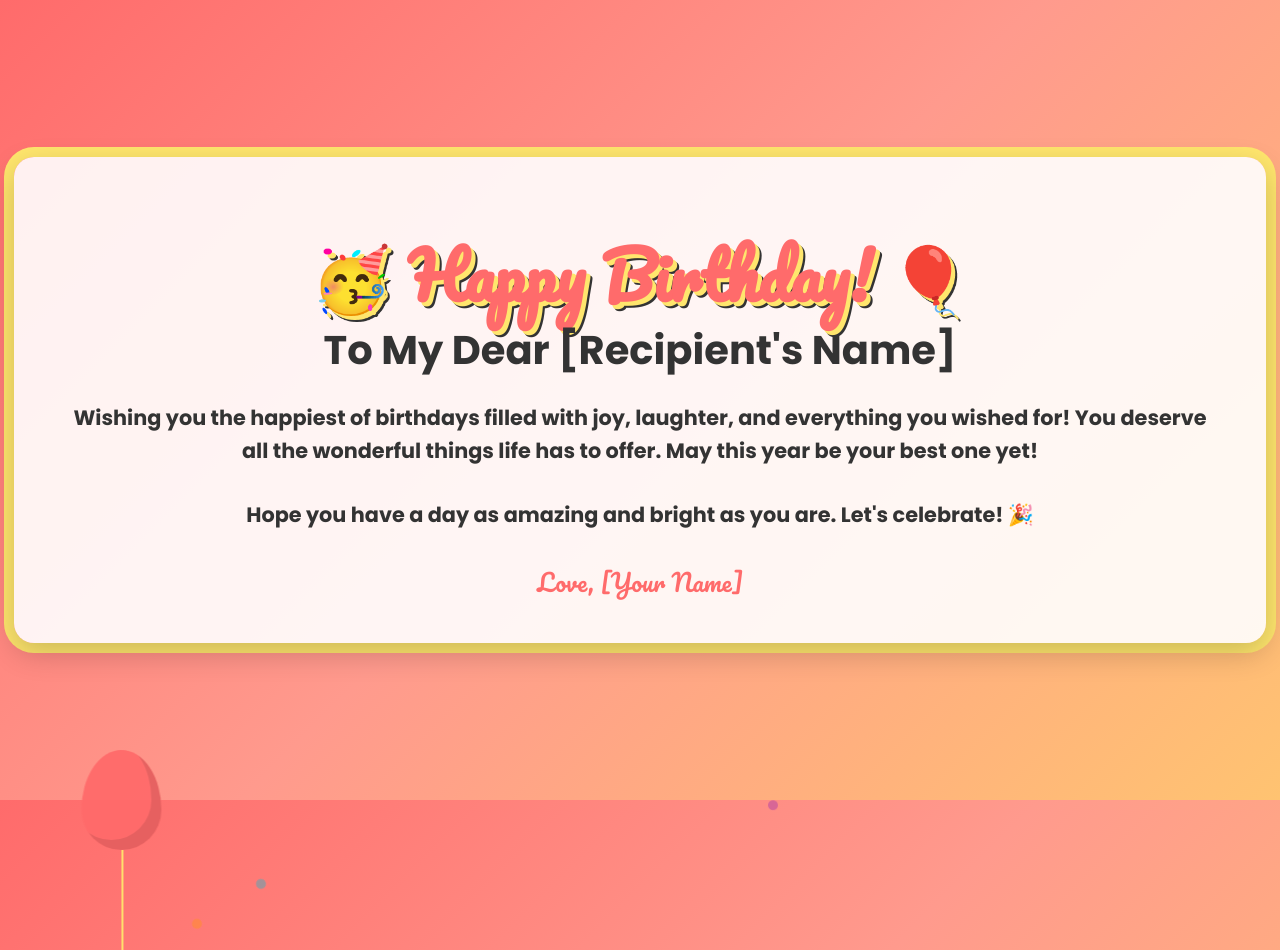
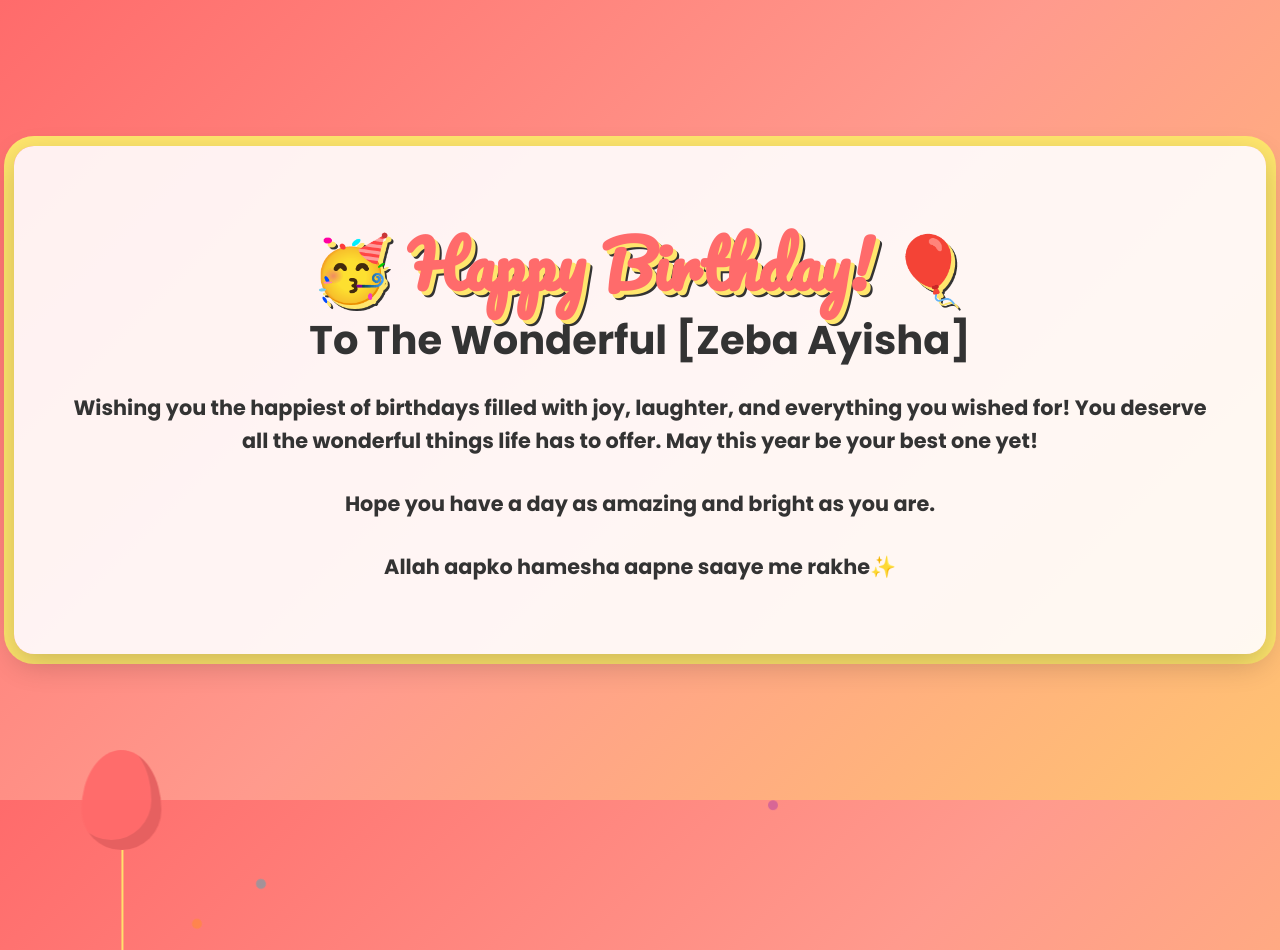
Before and after one commit to zainul-abuddien/Birthday-wishes, a plain HTML site: page index.html in a window 1280 px wide. Shown: the top 950 px of the page. Drawn offline with Linux system fonts and the light colour scheme.

Commit message:
Update birthday message for recipient Zeba Ayisha

```diff
--- a/index.html
+++ b/index.html
@@ -171,7 +171,7 @@
 
     <div class="container">
         <h1>🥳 Happy Birthday! 🎈</h1>
-        <h2 class="recipient">To My Dear [Recipient's Name]</h2>
+        <h2 class="recipient">To The Wonderful [Zeba Ayisha]</h2>
 
         <p>
             Wishing you the happiest of birthdays filled with joy, laughter, and everything you wished for!
@@ -179,10 +179,13 @@
         </p>
 
         <p>
-            Hope you have a day as amazing and bright as you are. Let's celebrate! 🎉
+            Hope you have a day as amazing and bright as you are.
+        </p>
+        <p>
+            Allah aapko hamesha aapne saaye me rakhe✨
         </p>
 
-        <span class="signature">Love, [Your Name]</span>
+        <span class="signature"></span>
     </div>
 
 </body>
```
